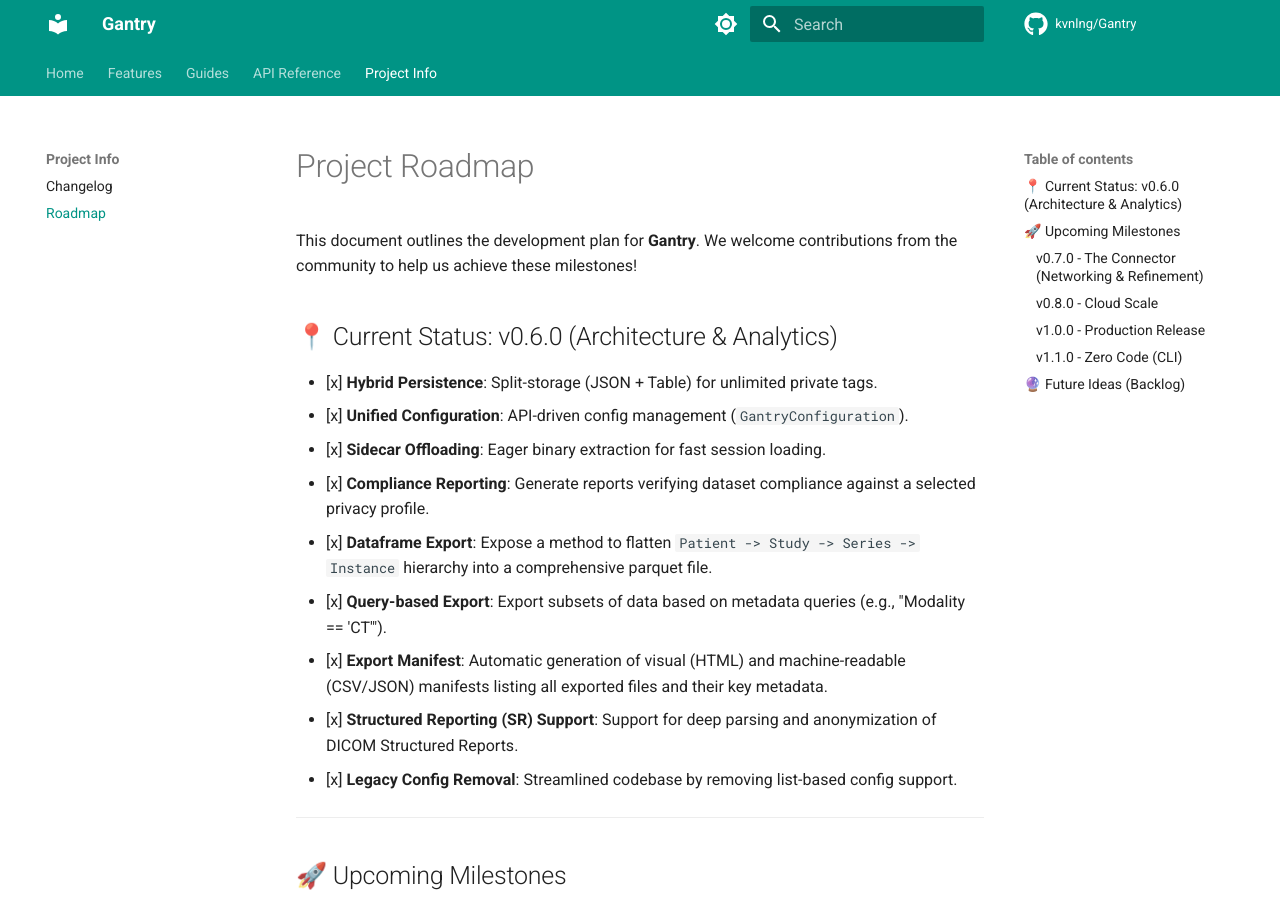
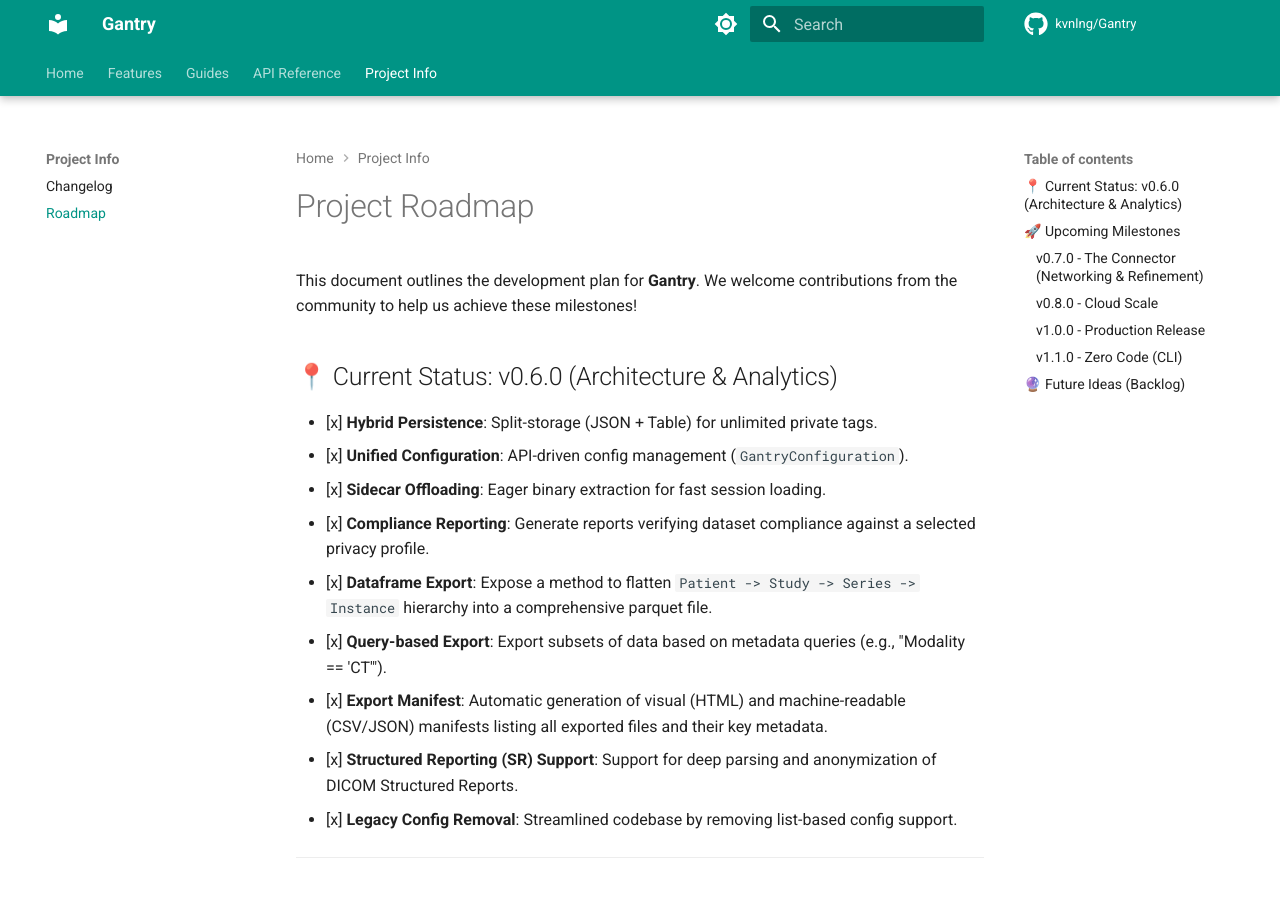
Before and after one commit to kvnlng/Gantry, an MkDocs documentation site: the page built from docs/roadmap.md, in a window 1280 px wide and 900 px high. Built offline with MkDocs 1.6.1 and Material for MkDocs 9.7.7, drawn with Linux system fonts in a browser that asks for light colours; comment, search, counter and statistics services are not loaded.

Commit message:
docs: Add Roboto font and enable sticky tabs and path navigation in MkDocs theme.

```diff
--- a/mkdocs.yml
+++ b/mkdocs.yml
@@ -7,6 +7,8 @@
 
 theme:
   name: material
+  font:
+    text: Roboto
   palette:
     - scheme: default
       primary: teal
@@ -22,6 +24,8 @@
         name: Switch to light mode
   features:
     - navigation.tabs
+    - navigation.tabs.sticky
+    - navigation.path
     - navigation.sections
     - navigation.expand
     - navigation.top
```
